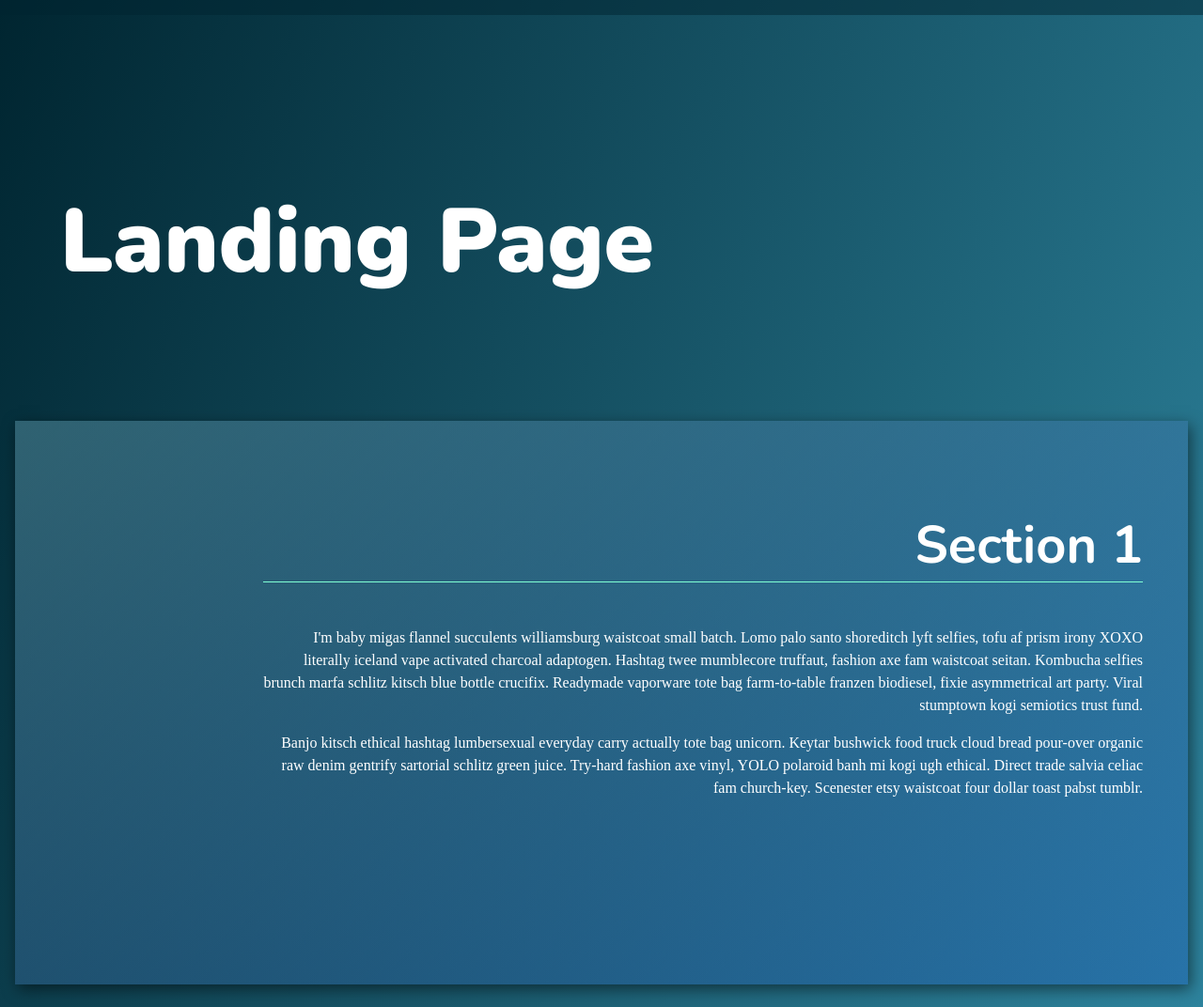
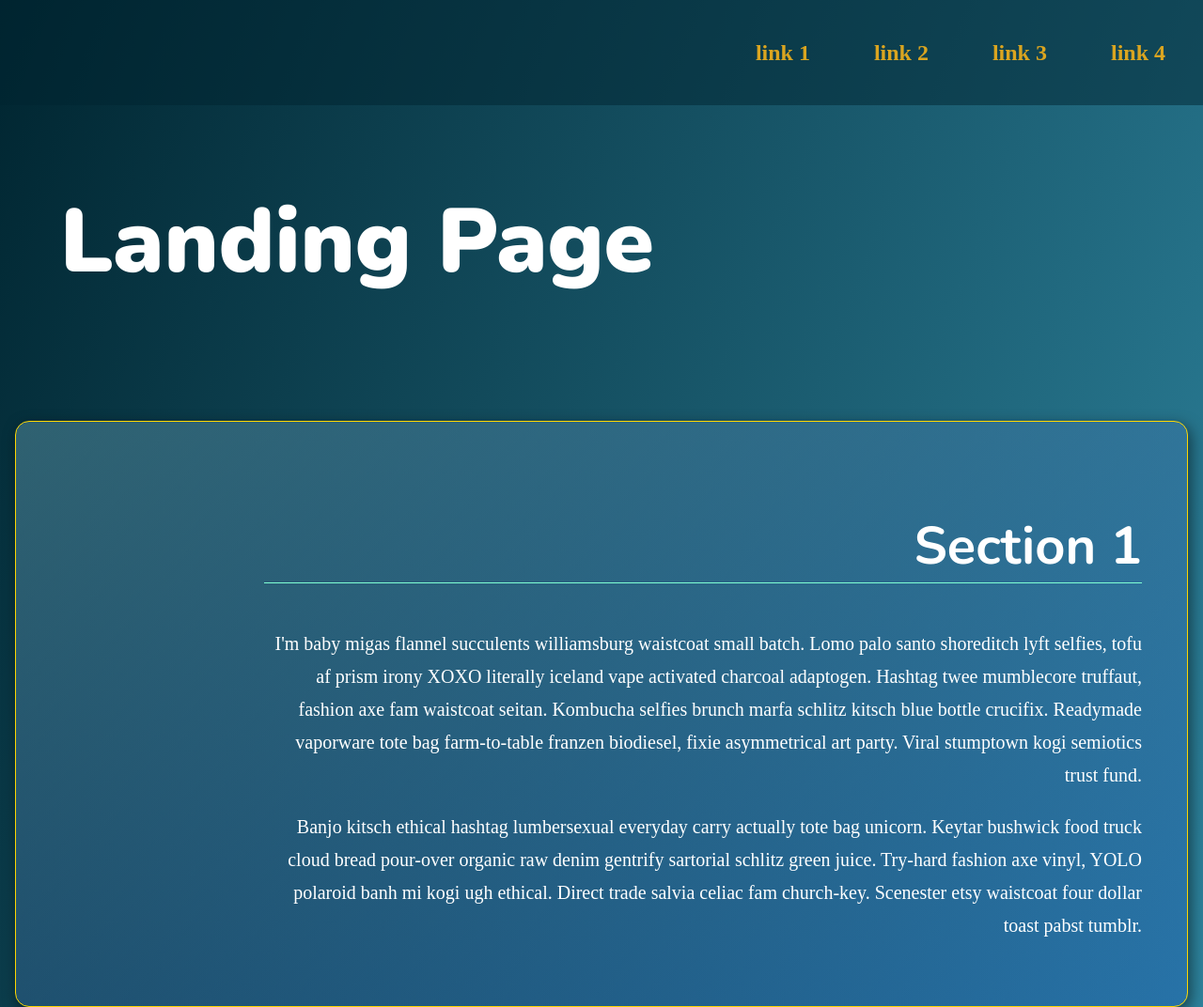
Before and after one commit to Joshuas193/landing, a plain HTML site: page index.html in a window 1280 px wide. Shown: the top 1072 px of the page at 94% size. Drawn offline with nearby package versions, Linux system fonts and the light colour scheme; a web font is replaced by a local one.

Commit message:
Updated styling for mobile and large screens

```diff
--- a/css/styles.css
+++ b/css/styles.css
@@ -19,12 +19,21 @@ h1, h2, h3, h4, h5, h6 {
 p {
   font-family: 'Source Serif Pro', serif;
   color: white;
-  line-height: 1.5em;
+  line-height: 1.2em;
   font-size: 1em;
 }
 
+@media screen and (min-width: 600px) {
+  p {
+    font-family: 'Source Serif Pro', serif;
+    color: white;
+    line-height: 1.75em;
+    font-size: 1.25em;
+  }
+}
+
 main {
-  margin: 10vh 1em 10vh;
+  margin: 10vh 1rem 10vh;
 }
 
 section {
@@ -81,7 +90,16 @@ h2 {
 /* Styling for the active section */
 section.active-class {
   background: linear-gradient(to top left, rgba(6, 30, 241, 0.15), rgba(89, 147, 165, 0.5));
+  border-radius: 15px;
+  border: 1px solid gold;
   box-shadow: 3px 5px 15px rgba(0, 0, 0, 0.5);
+  padding: 1em;
+}
+
+@media screen and (min-width: 600px) {
+  section.active-class {
+    padding: 0;
+  }
 }
 
 /* Styling for the Navigation bar */
@@ -93,29 +111,37 @@ section.active-class {
   z-index: 1;
 }
 
-.nav-links ul {
-  text-align: left;
+.nav-links {
+  text-align: right;
   margin: 0;
-  padding-right: 0;
+  padding: 1em 0.5rem;
 }
 
 .nav-links li {
   display: inline-block;
 }
 
-.nav-links .nav-links a {
+.nav-links a:link, .nav-links a:visited {
   display: block;
-  padding: 1em;
-  font-weight: 700;
+  padding: 1em 0.8rem;
+  font: 700 1em/1.4em 'Source Serif Pro', serif;
   text-decoration: none;
-  color: black;
+  color: goldenrod;
 }
 
-.nav-links .nav-links a:hover {
-  background: deepskyblue;
+.nav-links a:hover, .nav-links a:active {
+  background: rgba(0, 0, 0, 0.5);
   color: white;
-  transition: ease-in 0.5s all;
+  transition: ease-in 0.4s all;
 }
+
+@media screen and (min-width: 600px) {
+  .nav-links a:link, .nav-links a:visited {
+    padding: 1rem 2rem;
+    font: 700 1.5em/2em 'Source Serif Pro', serif;
+  }
+}
+
 /*
 <header class="page__header">
   <nav class="navbar__menu">
--- a/index.html
+++ b/index.html
@@ -17,7 +17,12 @@
     <header class="nav-header">
       <nav class="nav-bar">
         <!-- The nav-links ul will be populated by JavaScript -->
-        <ul class="nav-links"></ul>
+        <ul class="nav-links">
+          <li><a href="#">link 1</a></li>
+          <li><a href="#">link 2</a></li>
+          <li><a href="#">link 3</a></li>
+          <li><a href="#">link 4</a></li>
+        </ul>
       </nav>
     </header>
       <main>
@@ -48,7 +53,9 @@
             <p>
               Ugh polaroid portland tbh direct trade, plaid fashion axe keytar hot chicken hoodie celiac. Taiyaki bespoke celiac, sriracha echo park
               thundercats pork belly brunch tacos schlitz chia. Wolf readymade jianbing asymmetrical, cornhole DIY disrupt truffaut edison bulb tumeric
-              letterpress iceland blog helvetica shoreditch. Schlitz microdosing pork belly selfies taiyaki.
+              letterpress iceland blog helvetica shoreditch. Schlitz microdosing pork belly selfies taiyaki. Chambray post-ironic hella sustainable swag
+              mustache live-edge. Master cleanse intelligentsia pitchfork truffaut. Chia cliche slow-carb skateboard direct trade green juice kitsch
+              enamel pin, small batch artisan.
             </p>
             <p>
               Everyday carry wayfarers austin fam, tofu fingerstache organic cloud bread humblebrag you probably haven't heard of them VHS pabst brunch
```
